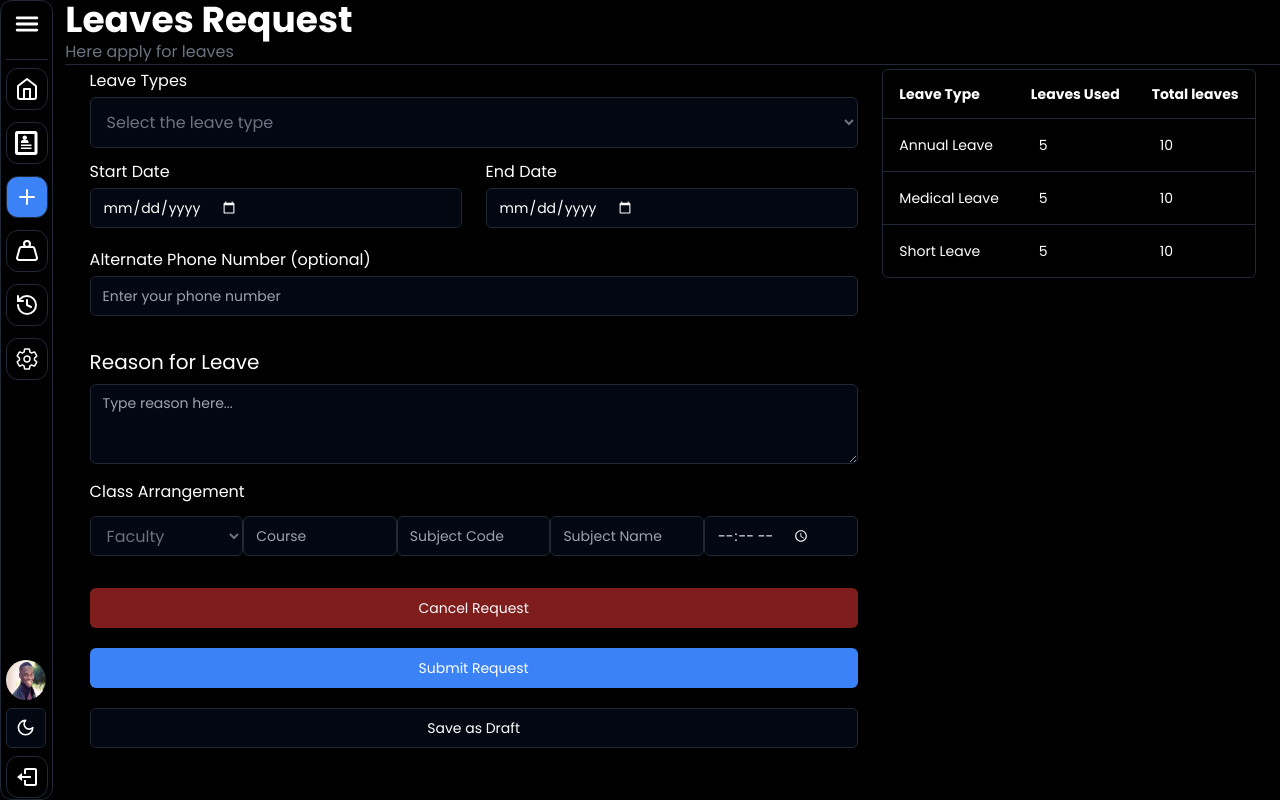
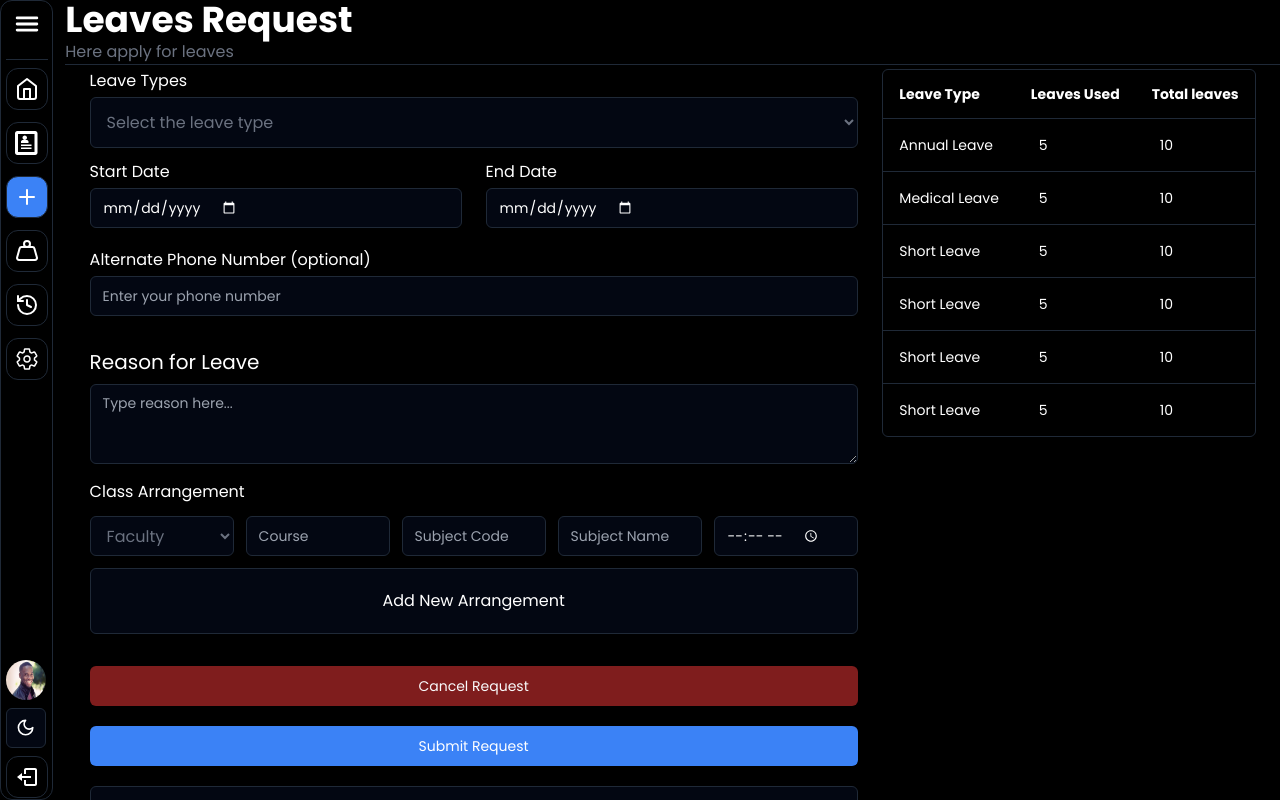
Before and after one commit to Aq7853gehc/leave_sm, a Next.js app: page /user/leavesrequest in a window 1280 px wide. Built offline with nearby package versions, Linux system fonts and the light colour scheme.

Commit message:
leave request & type

```diff
--- a/app/user/leavesrequest/page.tsx
+++ b/app/user/leavesrequest/page.tsx
@@ -72,13 +72,14 @@ const LeaveRequest: React.FC = () => {
     }));
   };
 
+  let count = 0;
   return (
     <div className="h-screen w-full flex flex-col ">
       <h1 className="text-4xl font-bold">Leaves Request</h1>
       <p className="text-base text-gray-500">Here apply for leaves</p>
       <Separator className="mb-1" />
       <div className="flex w-full h-full    px-3 justify-around">
-        <div className="w-full max-w-2xl  sm:max-w-3xl lg:max-w-3xl rounded border-gray-300 dark:border-input">
+        <div className="w-full max-w-2xl flex-1 sm:max-w-3xl lg:max-w-3xl rounded border-gray-300 dark:border-input">
           <form className="">
             <div className="mb-3">
               <label
@@ -225,7 +226,12 @@ const LeaveRequest: React.FC = () => {
             {/* Class Arrangement */}
             <div className="my-2 pt-2 flex flex-col gap-3">
               <label>Class Arrangement</label>
+
              <ClassArrang fa={formData.faculty} handle={handleFacultyChange} />
+
+             <div className="w-full h-fit py-5 rounded-md flex items-center justify-center text-center border-input border bg-background hover:bg-blue-900">
+              Add New Arrangement
+             </div>
             </div>
             <div className="mt-8 flex flex-wrap md:justify-between  flex-col gap-5 ">
               <Button variant="destructive" type="reset">
@@ -259,12 +265,17 @@ const LeaveRequest: React.FC = () => {
 };
 
 export default LeaveRequest;
+
+
+
+
+
 type ClassProps = {
   fa:string,
   handle:(e:React.ChangeEvent<HTMLSelectElement>)=>void
 }
 const ClassArrang = ({fa,handle}:ClassProps) => (
-  <div className="grid grid-cols-1 md:grid-cols-5 ">
+  <div className="grid grid-cols-1 md:grid-cols-5 gap-3">
     <div>
       <select
         className="w-full h-10 rounded-md border border-input bg-background py-1.5 px-3 text-base font-medium text-[#6B7280] outline-none focus:border-blue-600 focus:shadow-md"
--- a/constants/data.ts
+++ b/constants/data.ts
@@ -17,6 +17,36 @@ export const bal: Balance[] = [
     rules:
       "this the rule for causal leaves that you can only take 5 holiday addition is not allowed",
     value:"medical"
+
+  },
+  {
+    leaveType: "Short Leave",
+    used: 5,
+    total: 10,
+    text: "taken from this year",
+    rules:
+      "this the rule for causal leaves that you can only take 5 holiday addition is not allowed",
+    value:"short"
+
+  },
+  {
+    leaveType: "Short Leave",
+    used: 5,
+    total: 10,
+    text: "taken from this year",
+    rules:
+      "this the rule for causal leaves that you can only take 5 holiday addition is not allowed",
+    value:"short"
+
+  },
+  {
+    leaveType: "Short Leave",
+    used: 5,
+    total: 10,
+    text: "taken from this year",
+    rules:
+      "this the rule for causal leaves that you can only take 5 holiday addition is not allowed",
+    value:"short"
 
   },
   {
```
